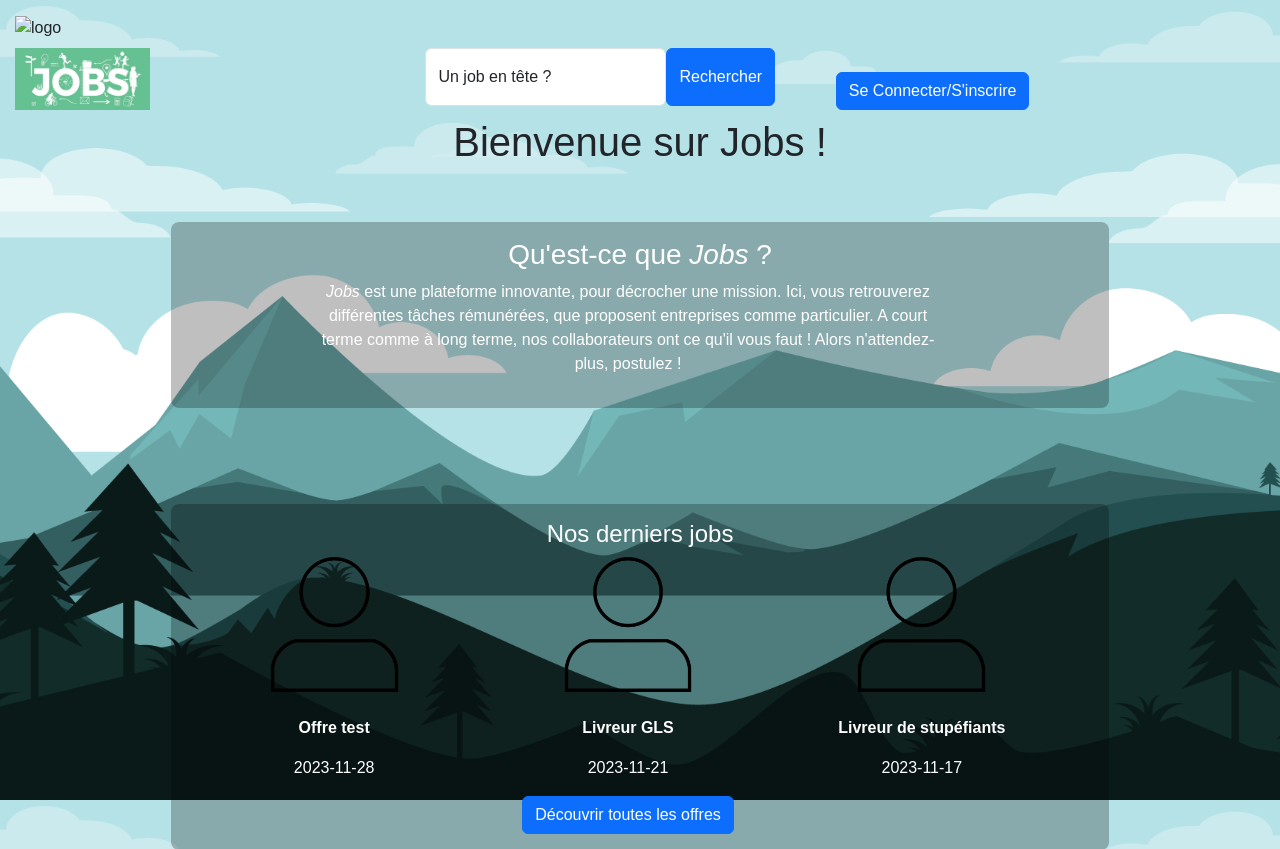
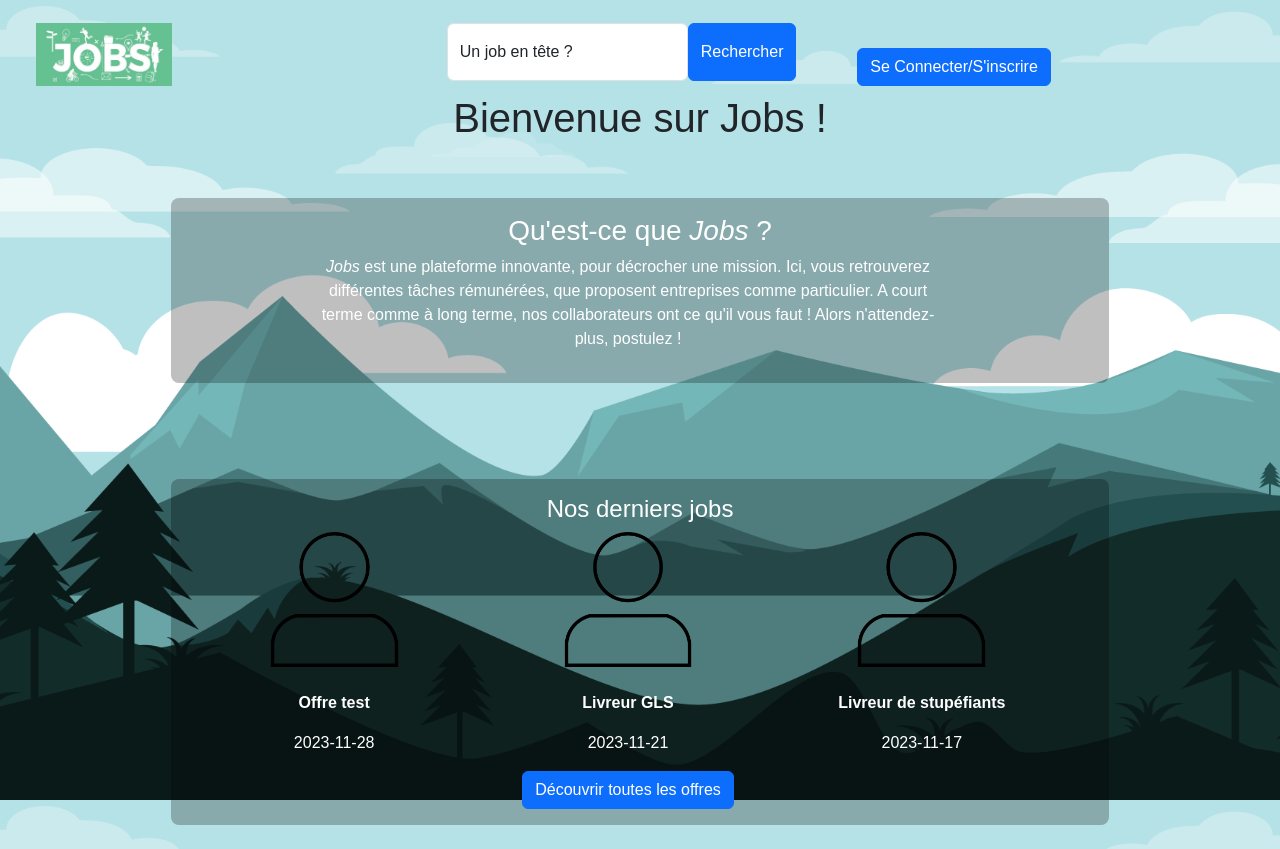
Before and after one commit to Obsercorma/JobsSite, a PHP site: page / in a window 1280 px wide. Shown: the top 849 px of the page. Run offline with PHP 8.4, Linux system fonts and the light colour scheme; data comes from the database, SQL or seed files in the repository.

Commit message:
Update vue_entete.php

```diff
--- a/vue/vue_entete.php
+++ b/vue/vue_entete.php
@@ -12,18 +12,12 @@
 
 <body>
   <div class="row">
-        <div>
-            <img src="" title="logo">
-            <a href="#"></a>
-        </div>
-
-
         <nav class="navbar">
           <div class="container-fluid">
 
             <div class="row justify-content-between">
               <div class="col-4">
-                <a class="navbar-brand">
+                <a class="navbar-brand" href="index.php">
                   <img src="vue/images/logoJobsEtudiant.jpg" class="logoEntete">
                 </a>
               </div>
```
